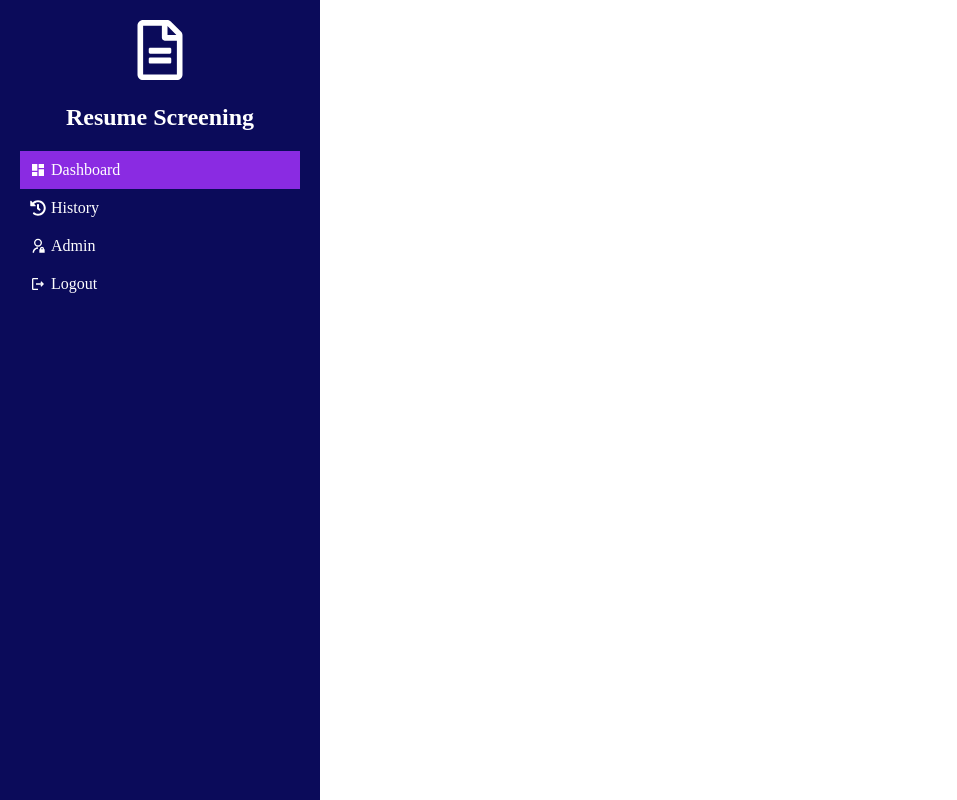
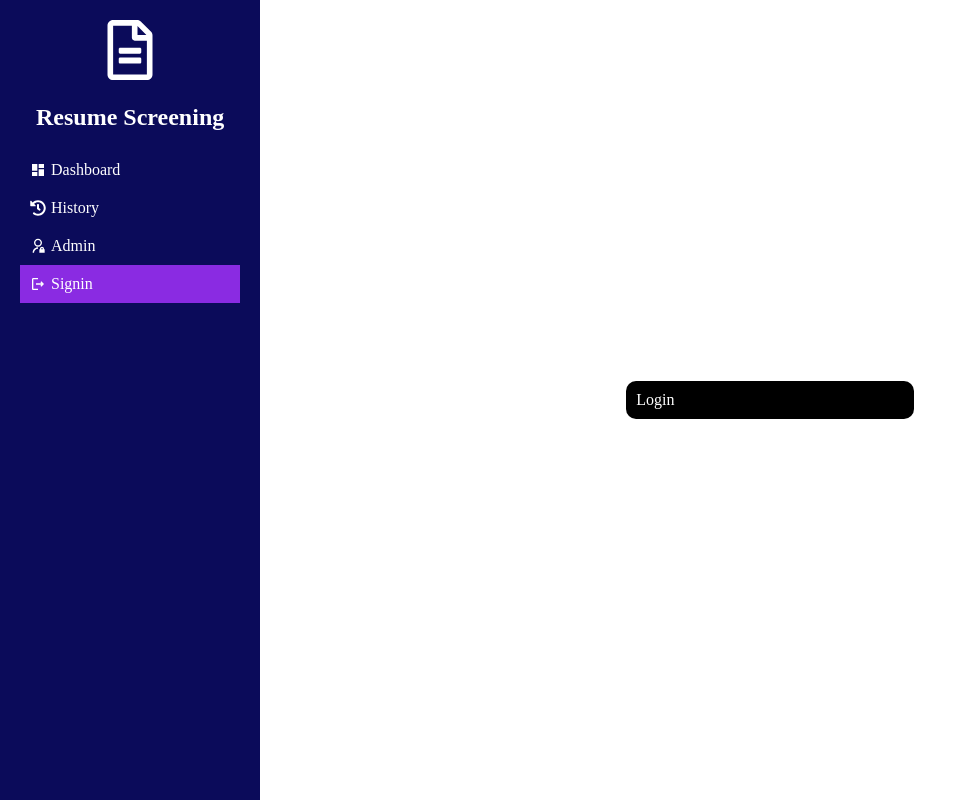
Before and after one commit to Sachinkoligit/Ai-Resume-Scorer, a React (Vite) app in the folder frontend/: page /signin in a window 1280 px wide. Shown: the whole page, without its empty margins (0-957 px from the left). Built offline with nearby package versions, Linux system fonts and the light colour scheme.

Commit message:
created the half login flow

```diff
--- a/frontend/src/App.jsx
+++ b/frontend/src/App.jsx
@@ -8,6 +8,7 @@ import { Route, Routes } from 'react-router-dom'
 import Dashboard from "./components/Dashboard/Dashboard"
 import History from "./components/History/History"
 import Admin from "./components/Admin/Admin"
+import Login from './components/login/login'
 
 function App() {
   const [count, setCount] = useState(0)
@@ -19,6 +20,7 @@ function App() {
         <Route path='/' element={<Dashboard/>}/>
         <Route path='/history' element={<History/>}/>
         <Route path='/admin' element={<Admin/>}/>
+        <Route path='/signin' element={<Login/>} />
       </Routes>
     </div>
   )
--- /dev/null
+++ b/frontend/src/components/login/login.css
@@ -0,0 +1,25 @@
+.login-container{
+    overflow-y: auto;
+    height: 100vh;
+    padding: 30px;
+    width: 100%;
+
+    backdrop-filter: blur(10px);
+    background-color: rgba(255, 255, 255, 0.2);
+}
+
+.login-wrapper{
+    height: 100%;
+    display: flex;
+    flex-direction: row;
+    justify-content: center;
+    align-items: center;
+}
+
+.login-card{
+    padding: 10px;
+    background-color: black;
+    border-radius: 10px;
+    width: 30%;
+    color: white;
+}
--- /dev/null
+++ b/frontend/src/components/login/login.jsx
@@ -0,0 +1,14 @@
+import React from 'react'
+import './login.css'
+
+export default function Login() {
+  return (
+    <div className='login-container'>
+        <div className='login-wrapper'>
+        <div className='login-card'>
+            Login
+        </div>
+        </div>
+    </div>
+  )
+}
--- a/frontend/src/components/sidebar.jsx
+++ b/frontend/src/components/sidebar.jsx
@@ -4,7 +4,7 @@ import { MdDashboard } from "react-icons/md";
 import { FaHistory } from "react-icons/fa";
 import { RiAdminLine } from "react-icons/ri";
 import { MdOutlineLogout } from "react-icons/md";
-import { Link } from "react-router-dom";
+import { Link, redirect } from "react-router-dom";
 
 export default function Sidebar() {
   const [selectedItem, setSelectedItem] = useState("dashboard");
@@ -12,7 +12,7 @@ export default function Sidebar() {
     { name: "dashboard", icon: <MdDashboard />, redirect: "/" },
     { name: "history", icon: <FaHistory />, redirect: "/history" },
     { name: "admin", icon: <RiAdminLine />, redirect: "/admin" },
-    { name: "logout", icon: <MdOutlineLogout /> },
+    { name: "signin", icon: <MdOutlineLogout />, redirect:"/signin" },
   ];
   const pathName = window.location.pathname;
 
@@ -24,22 +24,16 @@ export default function Sidebar() {
       case pathName.includes("admin"):
         setSelectedItem("admin");
         break;
+      case pathName.includes("signin"):
+        setSelectedItem("signin");
+        break;
       default:
         setSelectedItem("dashboard");
         break;
     }
-    console.log(selectedItem)
+    console.log(selectedItem);
   }, [pathName]);
-  // switch (pathName) {
-  //   case pathName.includes("history"):
-  //     setSelectedItem("history");
-  //     break;
-  //   case pathName.includes("admin"):
-  //     setSelectedItem("admin");
-  //     break;
-  //   default:
-  //     break;
-  // }
+
   return (
     <div className="sidebar">
       <div className="sidebar-header">
```
